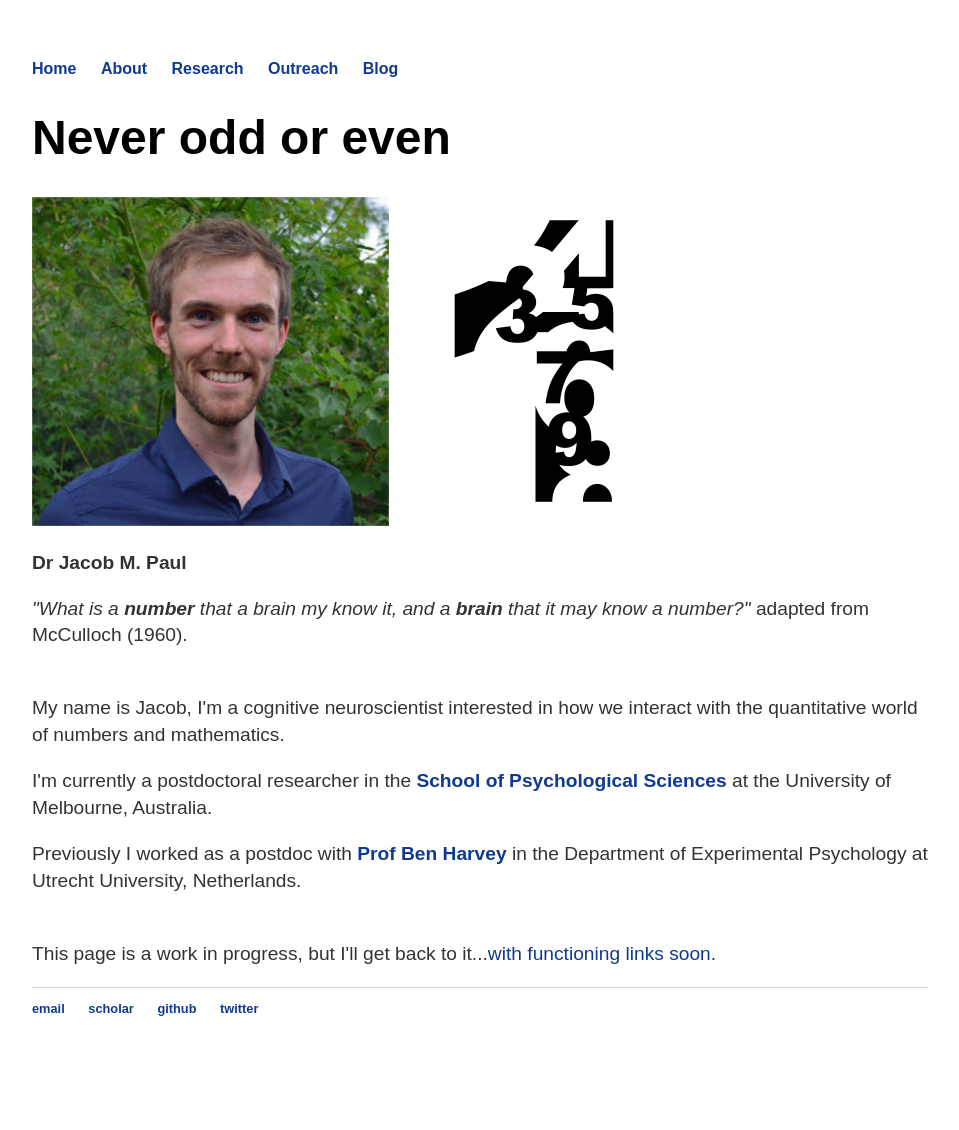
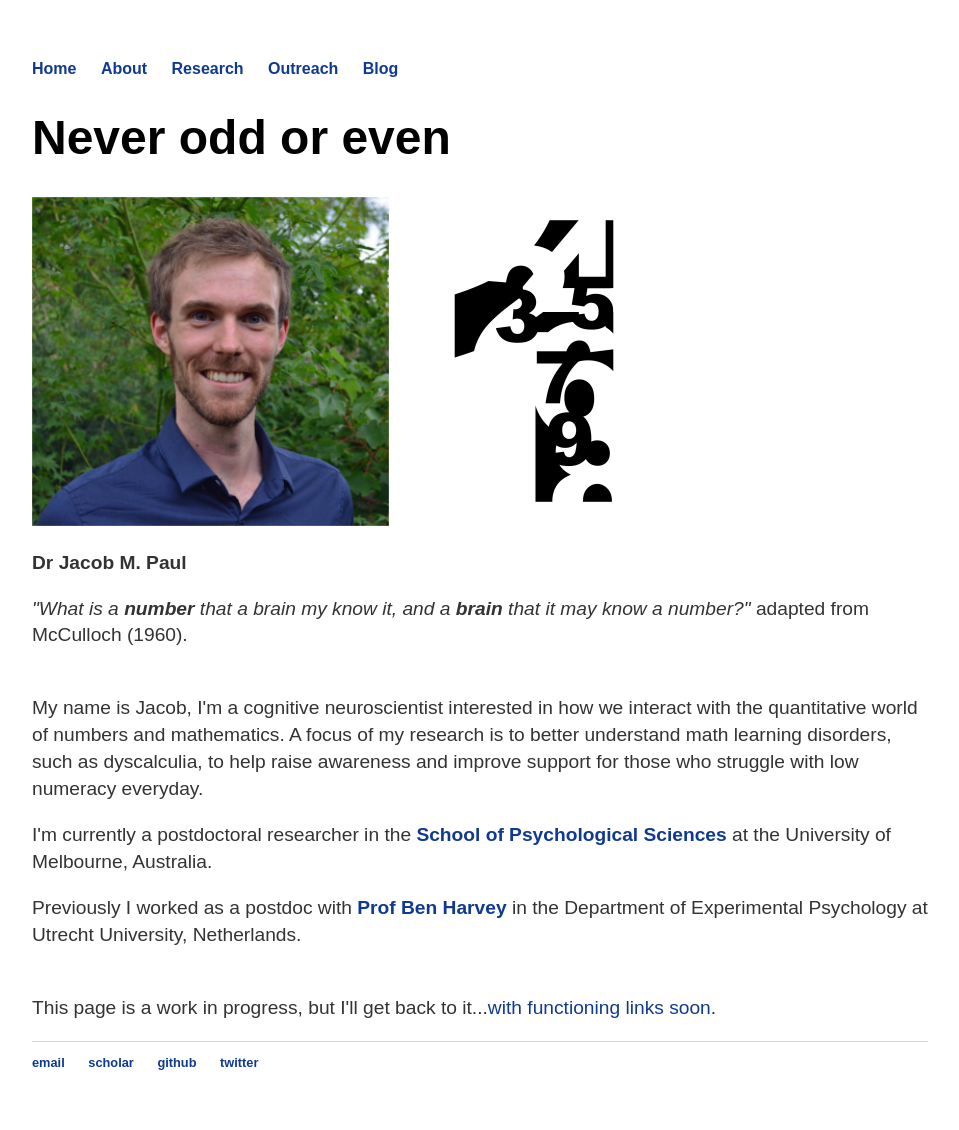
Before and after one commit to jacobmpaul/jacobmpaul.github.io, a Jekyll site: the page built from index.html, in a window 1280 px wide. Shown: the whole page, without its empty margins (160-1119 px from the left). Built offline with Jekyll 4.4.1, drawn with Linux system fonts in a browser that asks for light colours; before the commit the page ends 1076 px from its top, so only the background shows below that.

Commit message:
Update index.html

```diff
--- a/index.html
+++ b/index.html
@@ -8,7 +8,8 @@ title: Jacob M. Paul
 	<p><b>Dr Jacob M. Paul</b></p>
 	<p><i>"What is a <b>number</b> that a brain my know it, and a <b>brain</b> that it may know a number?"</i> adapted from McCulloch (1960).</p>
 
-	<p><br>My name is Jacob, I'm a cognitive neuroscientist interested in how we interact with the quantitative world of numbers and mathematics.</p>
+	<p><br>My name is Jacob, I'm a cognitive neuroscientist interested in how we interact with the quantitative world of numbers and mathematics.
+		A focus of my research is to better understand math learning disorders, such as dyscalculia, to help raise awareness and improve support for those who struggle with low numeracy everyday.</p>
 
 	<p>I'm currently a postdoctoral researcher in the <b><a href="https://findanexpert.unimelb.edu.au/profile/426619-jacob-paul">School of Psychological Sciences</a></b> at the University of Melbourne, Australia.<p>
 
```
